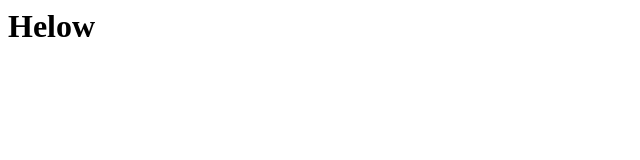
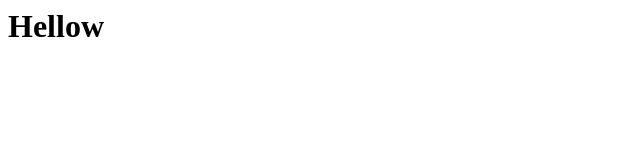
Before and after one commit to jiny1177/my-first-web-site, a plain HTML site: page index.html in a window 1280 px wide. Shown: the full height of the page, 0-640 px from the left. Drawn offline with Linux system fonts and the light colour scheme.

Commit message:
index change

```diff
--- a/index.html
+++ b/index.html
@@ -4,5 +4,5 @@
   <meta charset="utf-8">
 </head>
 <body>
-  <h1>Helow</h1>
+  <h1>Hellow</h1>
 </body>
```
